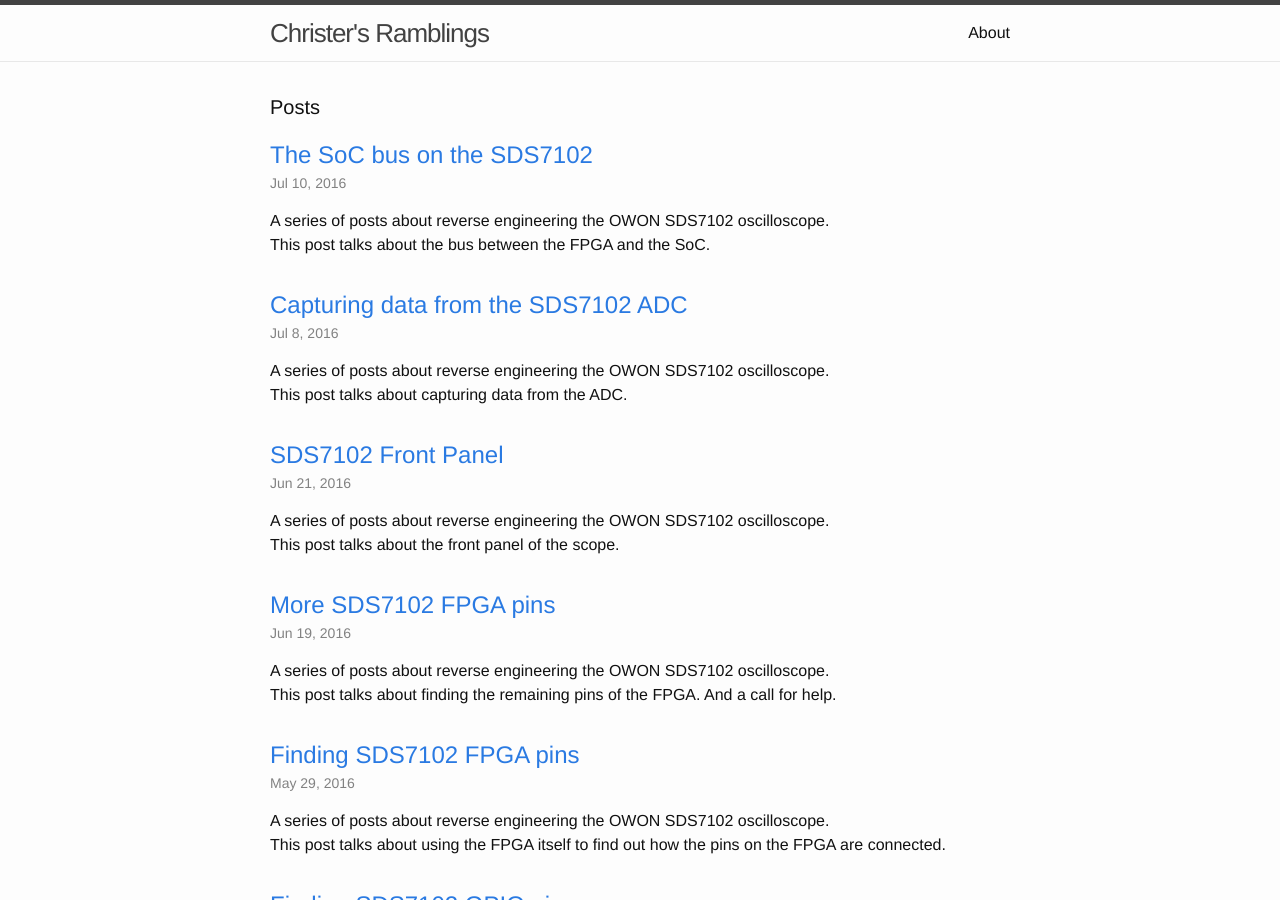
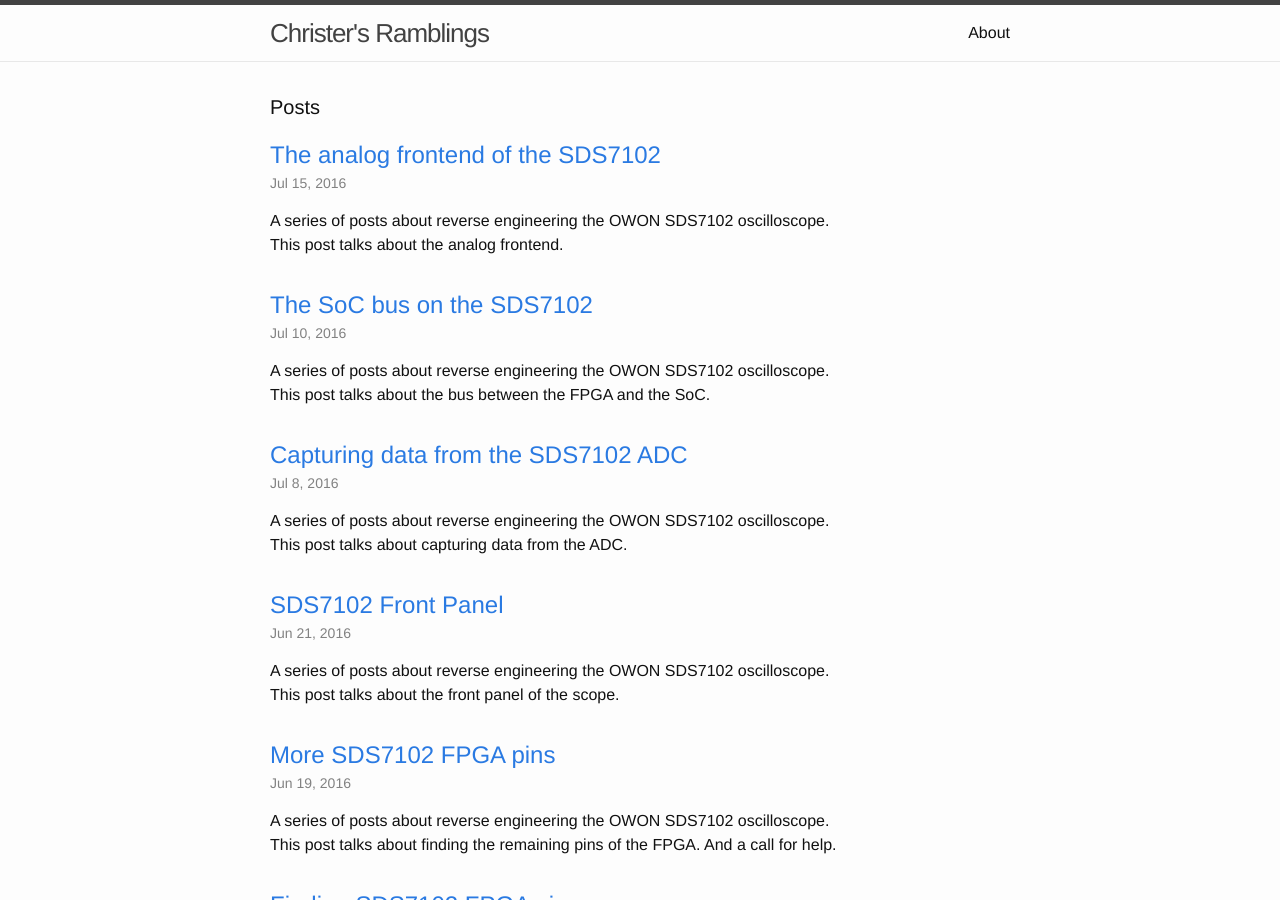
Before and after one commit to wingel/wingel.github.io, a Jekyll site: the page built from index.html, in a window 1280 px wide and 900 px high. Built offline with Jekyll 4.4.1, drawn with Linux system fonts in a browser that asks for light colours; some of the changed lines change nothing that is shown.

Commit message:
Post about AFE

```diff
--- a/_posts/2016-07-10-sds7102-soc-bus.md
+++ b/_posts/2016-07-10-sds7102-soc-bus.md
@@ -204,8 +204,8 @@
 Note that this is the first write on the bus but the address is 24 not
 0 as I would have expected.  For some reason the SoC reorderd the
 writes.  This means that my first naive numbering of the DQ lines is
-wrong, now that I know the address signals I can use those to fix up
-the numbering of the DQ signals.  I'll do that sometime later.
+wrong, but now that I know the address signals I can use those to fix
+up the numbering of the DQ signals.  I'll do that sometime later.
 
 I think that DM0 and DM1 are the data masks indicating which bytes of
 each word should be written, DM0 says that the low byte of a 16 bit
@@ -249,3 +249,5 @@
 
 I guess we'll see.  At least I don't have to worry about not having
 anything to learn in my spare time. :-)
+
+Update: A new [post]({{site.baseurl}}/2016/07/15/sds7102-afe.html) is up.
--- /dev/null
+++ b/_posts/2016-07-15-sds7102-afe.md
@@ -0,0 +1,341 @@
+---
+layout: post
+title: The analog frontend of the SDS7102
+tags:
+- nerdy stuff
+- sds7102
+- fpga
+excerpt:
+  A series of posts about reverse engineering the OWON SDS7102 oscilloscope.
+  <br>
+  This post talks about the analog frontend.
+id: 5ba92421-b835-4366-a79a-b6f2eb4d6f22
+---
+
+This is a post in a series about me poking at the insides of my OWON
+SDS7012 oscilloscope.  You might want to start reading at the
+[beginning]({{site.baseurl}}/2016/05/01/sds7102-hacking.html).
+
+I've been home sick from work for a few days and have mostly been
+sleeping my days away.  But now I'm awake in the middle of the night
+so I thought I'd document what I did last week with the analog
+frontend of the SDS7102.
+
+There won't any other pictures in this post so I might as well start
+with a gratuitous picture of my desk with my disassembled SDS7102
+scope.
+
+![SDS7102 PCB on my desk]({{site.baseurl}}/images/2016-07-15-sds7102-afe/sds7102-desk.jpg)
+
+The metal plate to the upper right is the back plate of the scope
+which holds the power supply.  230V can be lethal and it's not
+something I want to risk, instead I'm powering the scope with 7.5V
+from a bench power supply using two clips on the battery connector.
+I've disconnected the display and the front panel since I don't need
+them for most of the things I'm doing.
+
+The two scope probes in the picture are connected to a scope which is
+not in the picture.  The yellow cable to the upper left has a resistor
+on one end with the other end connected to a sharp multi-meter probe.
+Hold the resistor against ground or VCC and poke with the probe at an
+undriven pin to force it high or low.
+
+I'm using a FTDI TTL-232R-3V3 cable connected to UART0 on the scope.
+A bus blaster MIPS is used for JTAG.  The USBee SX is used as a logic
+analyzer and is hooked up to the SPI bus.  The reason that half of the
+main PCB of the scope hangs outside of the desk is that I have a scope
+probe plugged into channel 1 on the bottom which then probes an audio
+signal on the RCA cable.  The scope is also connected to the local
+network using ethernet.
+
+All of these things are connected to a Linux PC which is not pictured.
+This means that I can log into the Linux PC and do just about
+everything remotely.  I can power the scope on and off using some
+simple scripts that talk to the power supply over a USB port.  I can
+connect to the serial console.  I can use OpenOCD to debug the CPU.  I
+can use just about any audio application to create a test signal to
+measure.  And I can use sigrok to record data from the logic analyzer.
+
+Or I can record data from the logic analyzer once.  The sigrok
+firmware seems to be quite buggy and hangs after doing a capture and
+the logic analyzer has to be unplugged to restart it.  Meh.  I guess
+you can't get everything.  It should be possible to reload the
+firmware in the logic analyzer and reset it that way but I haven't
+figured out how to do that yet.
+
+The analog frontend
+===================
+
+What I wanted to do was to figure out how all the control signals from
+the SoC and the FPGA affected the signals from the frontend.  I
+rebooted the scope with the OWON firmware and did a soft reset and
+load Linux so the ADC would be running.
+
+I already knew that the solid state relays connected to GPA0 and GPD8
+on the SoC controlled the AC/DC coupling on channel 1 and 2
+respectively, so I haven't even bothered checking that.
+
+By just looking at the captured data I quickly realised that the four
+relays near the channel inputs controlled the attenuation.  They have
+to be switched in pairs and in opposite directions to work.  GPA1 and
+GPA15 are used for channel 1, if GPA1 is high and GPA15 is low it
+selects low attenuation, if GPA1 is low and GPA15 is high it selects
+high attenuation which attenuates the signal by 10 times compared to
+low attenuation.  GPH12 and GPE1 do the same thing for channel 2.
+
+Each channel has a four channel MUX which is used to select a signal
+from somewhere in the AFE which is fed to the trigger circuit for the
+channel.  As far as I can tell three of the four inputs are all fed
+exactly the same signal and the fourth input is fed something that
+looks like the output of a differentiator amplifier.  I guess this
+could be useful for triggering on the slope of a signal.  Having a
+four channel mux to select between only two different inputs feels a
+bit wasteful so I'm probably missing something.
+
+The odd relay at the top of the channel 2 shield box is connected to
+GPE3 and if high switches the trigger circuits for channel two to the
+external trigger input.  This means that it's possible to trigger on
+channel 1 and channel 2 at the same time, or on channel 1 and the
+external trigger.  The relay close to the external trigger input
+switches between low and high attenuation for the external trigger.
+
+The SPI bus
+===========
+
+The ADC, the frequency synthesizer used to create the sampling clock
+for the ADC, the Rohm DAC and the two variable gain attenuators for
+each channel are all connected to a SPI bus from the FPGA.  I could
+probably have figured out the configuration for all these devices by
+reading the data sheets but I was getting a bit lazy so I soldered
+some wires onto the SCK and SDO wires of the SPI bus.  After a lot of
+curses about sigrok, it had problems keeping up with the data rate
+from the logic analyzer and would often stop capturing and also had to
+be unplugged after each capture, I finally managed to capture the all
+data transmitted over the SPI bus when the OWON firmware booted up.
+
+I then annotated the transfer log with information about what each
+access did:
+
+    24 bits 0x000000c9 LMH
+    24 bits 0x000fe100 ADF
+    24 bits 0x0000fa02 ADF
+    24 bits 0x00020000 ADF? strange value
+    24 bits 0x00247bc3 ADF? strange value
+    24 bits 0x000000c7 LMH
+    32 bits 0x001b89ff ADC reg 0xb -> 0x89ff
+    32 bits 0x001a007f ADC reg 0xa -> 0x007f
+    32 bits 0x001dffff ADC reg 0xd -> 0xffff
+    32 bits 0x001effff ADC reg 0xe -> 0xffff
+    24 bits 0x000000d7
+    32 bits 0x001389ff ADC reg 0x3 -> 0x89ff
+    32 bits 0x0012007f ADC reg 0x2 -> 0x007f
+    32 bits 0x001dffff ADC reg 0xd -> 0xffff
+    32 bits 0x001effff ADC reg 0xe -> 0xffff
+    24 bits 0x00107681 ADF? strange value
+    24 bits 0x000000c7 LMH
+    32 bits 0x001b89ff ADC reg 0xb -> 0x89ff
+    32 bits 0x001a007f ADC reg 0xa -> 0x007f
+    32 bits 0x001dffff ADC reg 0xd -> 0xffff
+    32 bits 0x001effff ADC reg 0xe -> 0xffff
+    24 bits 0x000000d7 LMH
+    32 bits 0x001389ff ADC reg 0x3 -> 0x89ff
+    32 bits 0x0012007f ADC reg 0x2 -> 0x007f
+    32 bits 0x001dffff ADC reg 0xd -> 0xffff
+    32 bits 0x001effff ADC reg 0xe -> 0xffff
+    14 bits 0x000012a5 DAC reg 2 -> 0x295
+    24 bits 0x00247bc3 ADF? strange value
+    14 bits 0x000012a5 DAC reg 2 -> 0x295
+    14 bits 0x000012a5 DAC reg 2 -> 0x295
+    14 bits 0x000012a5 DAC reg 2 -> 0x295
+    24 bits 0x000000c7 LMH
+    32 bits 0x001b89ff ADC reg 0xb -> 0x89ff
+    32 bits 0x001a007f ADC reg 0xa -> 0x007f
+    32 bits 0x001dffff ADC reg 0xd -> 0xffff
+    32 bits 0x001effff ADC reg 0xe -> 0xffff
+    24 bits 0x000000d7 LMH
+    32 bits 0x001389ff ADC reg 0x3 -> 0x89ff
+    32 bits 0x0012007f ADC reg 0x2 -> 0x007f
+    32 bits 0x001dffff ADC reg 0xd -> 0xffff
+    32 bits 0x001effff ADC reg 0xe -> 0xffff
+    14 bits 0x000012a5 DAC reg 2 -> 0x295
+    14 bits 0x000012a5 DAC reg 2 -> 0x295
+    14 bits 0x000012a5 DAC reg 2 -> 0x295
+
+I had not hooked up the logic analyzer to any of the chip select or
+load/latch signals of the chips so I had to guess a bit about what
+each transfer did.  From reading the data sheet I knew that the Rohm
+DAC wanted 14 bits of data for each write so those were easy to
+identify.  The ADC wanted 32 bits and those were also easy.
+
+Unfortunately the two LHM6518 variable gain amplifiers and the ADF4360
+frequency synthesizer all wanted 24 bits and they were harder to tell
+apart.  But the high 9 bits of the LHM6518 data should be 0 so all the
+transfers of 0xc9, 0xc7 and 0xd7 were probably to them and the rest
+would be to the ADF4360.
+
+I wrote my own SPI master for the FPGA which could be controlled from
+the SoC.  The first thing I did was to talk to the Rohm DAC.  It was
+fairly easy to realize that the bit order of the Rohm DAC was reversed
+so I had to reverse all the data I transferred to it.  Why OWON did
+things this way I don't know since the Rohm DAC has a pin which
+controls the bit order and they could just have set it the other way.
+I guess they did it that way do begin with and couldn't be bothered to
+change it.
+
+Anyway, writing 0x100 to channel one of the Rohm DAC produced an
+output voltage on AO1 of almost exactly 1V, 0x200 produced 2V and so
+on up to 0x3ff which produced 4V.
+
+Since I could see the frequency from the ADF frequency synthesizer on
+with my edge counter on the FPGA I tried to configure it next.  It
+didn't work.  I realized that it latched on a different edge so I
+changed my SPI master to work with it and finally managed to change
+the clock frequency.
+
+I then went on to the LMH variable gain amplifiers and saw that the
+amplitude of the signals from the ADC changed when I changed their
+configuration.
+
+Finally I managed to configure the ADC.  The simplest change I did was
+to switch between sampling one scope channel with both channels of the
+ADCs and sampling one scope channel with each channel.  This was easy
+to see in the data captured from the ADC.
+
+Then I tried to put all this together and of course nothing worked.
+Sometimes I could change the configuration for the LHM amplifiers,
+sometimes not and sometimes the ADF frequency synthesizer just went
+mad.  I spent a lot of time wondering if my SPI master was subtly
+broken.  In the end I realised that the different chips all have
+different requirements on clock polarity (CPOL) and which edge data
+should be changed on (CPHA) and how the chip select or load/latch
+signals should look.  [Read here for more on the different SPI
+transfer modes](http://dlnware.com/theory/SPI-Transfer-Modes).
+
+I rewrote the SPI master completely so that it had some configuration
+bits for CPOL, CPHA and the chip select or latch/load signals which
+could be set per transfer and this finally made everything work.  I
+could finally change the gain of the LMH amplifiers, switch the
+frequency of the ADF frequency synthesizer and change the ADC
+configuration.  Success.
+
+I also found out that the first write of 0x000000c9 wasn't to the LMH,
+it's to the ADF frequency synthesizer.  And that some of the writes
+I've labeled as ADF don't look correct, the values are just strange.
+
+Then the ADC stopped working.  After spending too much time looking at
+my FPGA code I found out that the wire I had soldered from the logic
+analyzer to a resistor from the SCK line to the ADC had pulled so hard
+on the joint that it had broken the surface mount resistor.  Oops.
+Luckily enough it was easy to desolder the resistor and replace it
+with a new one.
+
+Back to the analog frontend
+===========================
+
+The outputs from the two trigger MUXes are fed to the two inputs on a
+dual PECL comparator.  After probing around a bit I could see that AO1
+and AO2 from the Rohm DAC ended up as the reference voltages for the
+comparators.  So that's how you set the trigger voltage.  Nice.
+
+I was unable to find out what the other channels from the DAC are used
+for.  Most strangely, none of them affect the vertical position of the
+signal in the captured data from the ADC.  Something is not right
+here.
+
+After a lot of head scratching I realised that the mystery chip U16
+had a couple of analog voltages on pin 3 and 4.  It must be a DAC of
+some kind.  When I searched for D32E+DAC I immediately found the page
+for the [TI DAC8532 16-Bit, Dual Channel, DAC](out that
+http://www.ti.com/product/DAC8532) and the pinout matched.  Why on
+earth didn't I find it before?  I must have been blind.
+
+This also explains the writes of strange values to the ADF4360 in the
+SPI transaction log above.  They were writes to the DAC8532.  After
+forcing the chip select pin of the DAC8532 low and looking for edges
+on the FPGA I found that it was connected to pin A8 on the FPGA.  I
+added support for the new chip select in my SPI master and, yes!  I
+was able to change the output voltage of the DAC and this also changed
+the vertical position of the signals from the two scope channels.
+Probing the U3 OP-AMP below the DAC8532 is used to scale/shift the
+voltage and increase the drive capability of the DAC.  That's one
+mystery solved.
+
+As far as I can tell only 2 out of the 10 outputs of the Rohm DAC are
+used.  This seems a bit wasteful, why not use a cheaper 2 channel DAC
+of only 2 channels are needed.  I must be missing something here too.
+
+Where were I?  Yes, triggering.  When looking at a 3 kHz sine wave on
+channel 1 I could see that pin D5 on the FPGA was changing at 3kHz.
+Doing the same thing for channel 2 would make T12 switch.  The strange
+thing is that this signal did not come from the PECL comparator.  If I
+changed the trigger voltage from the Rohm DAC so that the PECL output
+would stop switching I still saw 3kHz on the FPGA pins.  Huh?
+
+I had all forgotten about the Rohm BA7046 video SYNC separators.
+There were two chips, U34 and U35, one for each channel that I hadn't
+figured out what they were doing yet.  It turns out that they are also
+fed from the trigger MUXes for each channel.  And when a BA7046 is fed
+a 3kHz sine wave it will output a 3kHz square wave on the vertical
+sync (Vd) output and a 17-18kHz square wave on the horizontal sync
+(Hd) output.  And those were the 3kHz seen on D5 and T12 and 17-18kHz
+seen on R12 and E6.
+
+But what about the PECL comparators?  I had located all but four pins
+on the FPGA and those pins were not differential pairs so they could
+not be fed the signals from the PECL comparator directly.  I could not
+find any other ICs that could do a PECL to single ended conversion and
+none of those remaining four pins on the FPGA were toggling anyway.
+How can this work?
+
+I went to bed a bit frustrated.  I was this close to knowing
+everything there is to know about how the scope is put together and
+was stumped on this last little tiny thing.
+
+[When the light went on it nearly blinded
+me](http://www.catb.org/jargon/html/story-of-mel.html).  I had messed
+up the location of a FPGA pin before, hadn't I?  What if I had done it
+more than once?  What if the to differential outputs from the PECL
+comparator were actually connected to two differential inputs of the
+FPGA?  The PECL signal levels are so high that both a low and high
+PECL level will look like a high signal to the FPGA and they have to
+be measured differentially to show any toggling.
+
+Of course.  I had put down B6 as the pin for the SDA line to the
+AT88SC CryptoMemory.  It was actually part of the B6/A6 pair connected
+to the channel 1 differential output from the PECL comparator and
+C9/A9 was connected to the channel 2 output.  The AT88SC SDA was
+actually on C5.  With this change I could finally see 3kHz on both
+pairs of pins on the FPGA and could make them stop switching by
+changing the trigger voltages from the Rohm DAC.  Doh.
+
+Success?
+========
+
+I'm done.
+
+I have discovered almost everything there is to find out about the
+scope.  I know what every single pin on the FPGA does and what most of
+pins on the SoC do.  I know how the analog frontend works, I can
+control the attenuation, gain, levels, triggers and sampling frequency
+and can capture samples from the ADC.
+
+Ok, there are few things such as why they are using a 10 channel DAC
+or 4 channel MUX when they only use 2 channels.  There is one pin,
+GPB6, on the SoC that keeps changing every now and then and I have no
+idea why it does that.
+
+This means that I've probably missed something.
+
+But I know enough about how the scope fits together that I should be
+able to actually write a new firmware for it from scratch.  It may be
+hard to get the fast DDR bus between the SoC and FPGA to work, and it
+may be hard to make the DDR memory connected to the FPGA work since it
+breaks the Xilinx MIG design rules, but it should be possible.
+
+There's a big risk that I won't do that though.  Most of the the fun
+with this has been to figure out how everything works.  To actually
+write a polished GUI for a scope and all the small pieces that are
+needed isn't quite as fun.
+
+But I'm going on vacation in august and if it rains a lot I might get
+a bit bored.  Who knows. :-)
```
Also changed, not shown: images/2016-07-15-sds7102-afe/sds7102-desk.jpg (added).
